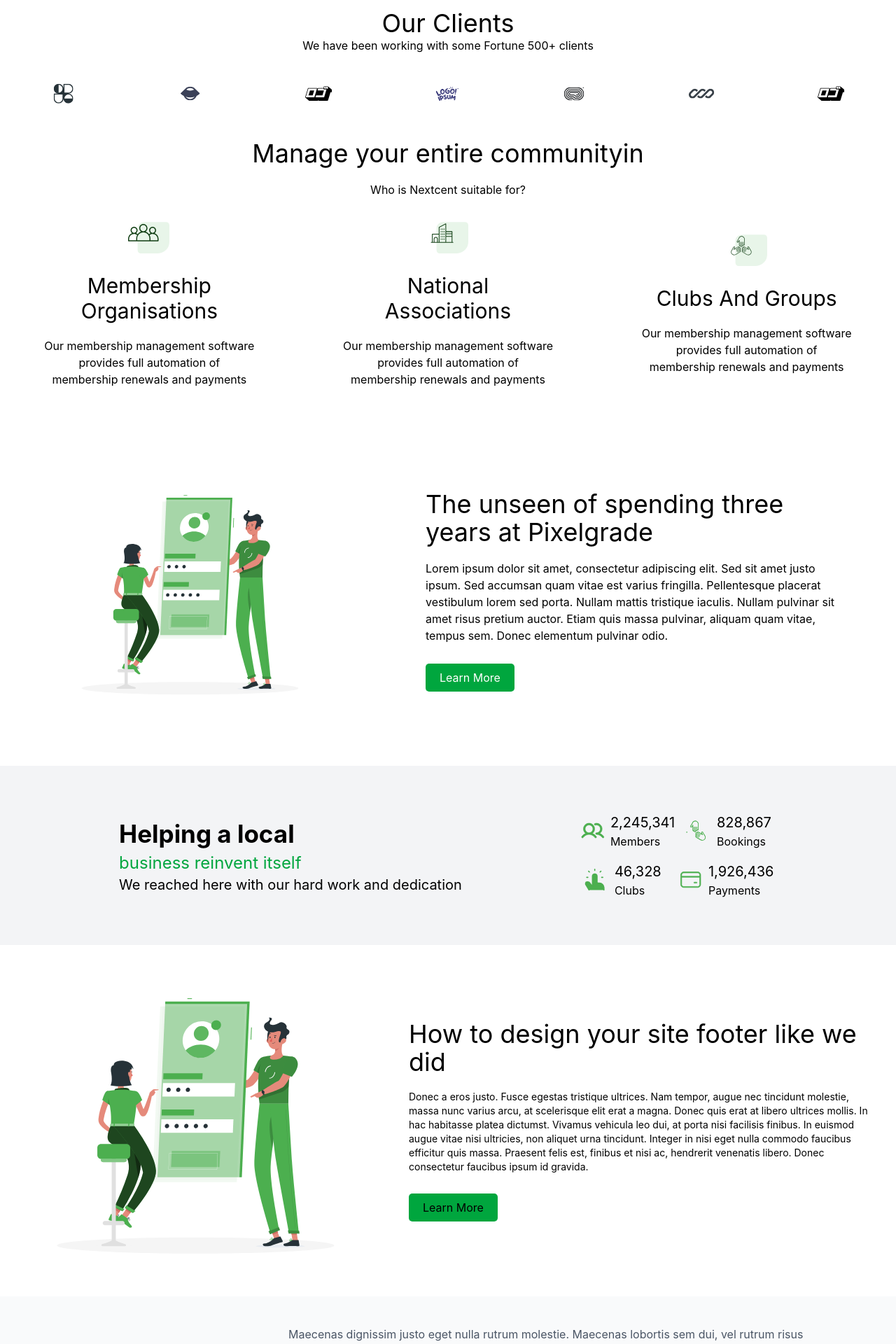
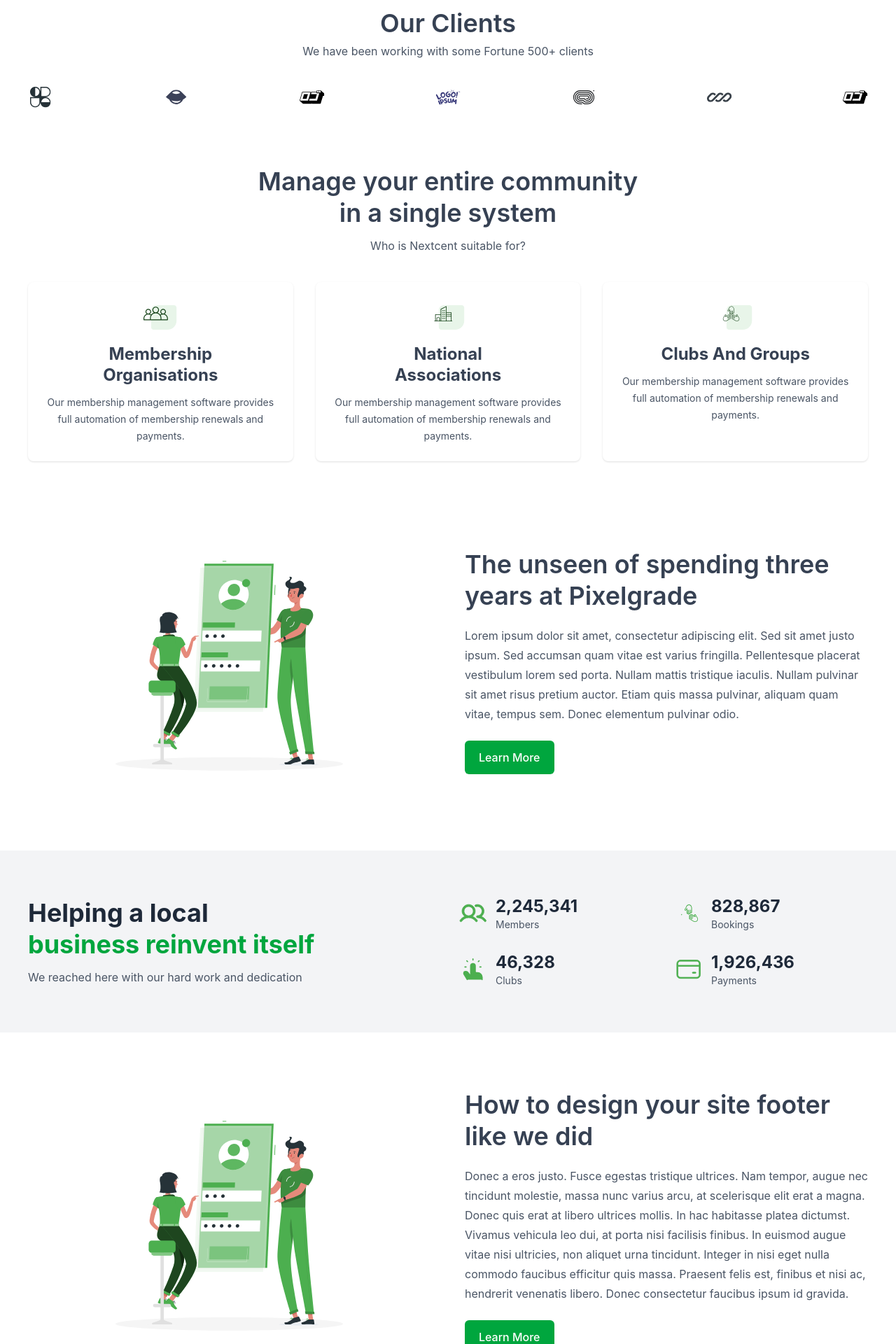
Before and after one commit to Naser-frontend/react-layout-practice, a React app in the folder Simple-ReactProject/: page / in a window 1280 px wide. Shown: the part 700-2620 px from the top of the page at 70% size. Built offline with nearby package versions, Linux system fonts and the light colour scheme; the HTML template or start-up script is replaced by a standard one.

Commit message:
complete the home page and Align home page sections to a shared container

```diff
--- a/Simple-ReactProject/src/components/Article.jsx
+++ b/Simple-ReactProject/src/components/Article.jsx
@@ -22,16 +22,16 @@ const articles = [
 
 function Article() {
   return (
-    <section className="bg-white px-5 py-12 sm:px-8 sm:py-16">
-      <div className="mx-auto max-w-6xl">
+    <section className="bg-white py-12 sm:py-16">
+      <div className="mx-auto w-full max-w-7xl px-6 sm:px-8 lg:px-10">
         <header className="mx-auto mb-8 max-w-2xl text-center">
           <h2 className="text-2xl font-semibold tracking-tight text-gray-700 sm:text-3xl">
             Caring is the new marketing
           </h2>
           <p className="mt-2 text-sm leading-6 text-gray-600">
             The Nextcent blog is the best place to read about the latest membership insights,
-            <br className="hidden sm:block" /> trends and more. See who’s joining the community, read about how our community
-            <br className="hidden sm:block" /> are increasing their membership income and lot’s more.
+            <br className="hidden sm:block" /> trends and more. See who&apos;s joining the community, read about how our community
+            <br className="hidden sm:block" /> are increasing their membership income and lots more.
           </p>
         </header>
 
@@ -51,7 +51,7 @@ function Article() {
                   className="inline-flex items-center gap-2 text-sm font-semibold text-green-600 transition-colors hover:text-green-700"
                   href="#blog"
                 >
-                  Readmore <span aria-hidden="true">→</span>
+                  Read more <span aria-hidden="true">&rarr;</span>
                 </a>
               </div>
             </article>
--- a/Simple-ReactProject/src/components/Clients.jsx
+++ b/Simple-ReactProject/src/components/Clients.jsx
@@ -10,70 +10,44 @@ import Icon9 from "../assets/images/icons/Icon (1).svg";
 import Icon10 from "../assets/images/icons/Icon (2).svg";
 import Icon11 from "../assets/images/icons/Frame 35.svg";
 
+function Clients() {
+  const clientLogos = [Icon1, Icon2, Icon3, Icon4, Icon5, Icon6, Icon7];
+  const groups = [
+    [Icon8, "Membership Organisations"],
+    [Icon9, "National Associations"],
+    [Icon10, "Clubs And Groups"],
+  ];
 
-function Clients(){
-    return(
-        <section>
-            <div className=" flex flex-col items-center mt-10">
-                <h2 className="text-4xl">Our Clients</h2>
-                <p>We have been working with some Fortune 500+ clients</p>
+  return (
+    <section className="bg-white">
+      <div className="mx-auto w-full max-w-7xl px-6 py-12 sm:px-8 sm:py-16 lg:px-10">
+        <header className="text-center">
+          <h2 className="text-3xl font-semibold text-gray-700 sm:text-4xl">Our Clients</h2>
+          <p className="mt-2 text-gray-600">We have been working with some Fortune 500+ clients</p>
+        </header>
+        <div className="mt-9 flex flex-wrap items-center justify-center gap-x-10 gap-y-6 sm:justify-between">
+          {clientLogos.map((logo, index) => <img key={index} className="h-8 w-8 object-contain sm:h-9 sm:w-9" src={logo} alt="Client logo" />)}
         </div>
 
-            <div>
-                <div className="flex justify-around mt-10 items-center">
-                    <img src={Icon1} alt="icon1" />
-                    <img src={Icon2} alt="icon2" />
-                    <img src={Icon3} alt="icon3" />
-                    <img src={Icon4} alt="icon4" />
-                    <img src={Icon5} alt="icon5" />
-                    <img src={Icon6} alt="icon6" />
-                    <img src={Icon7} alt="icon7" />
-
+        <div className="mt-16 text-center sm:mt-20">
+          <h2 className="text-3xl font-semibold leading-tight text-gray-700 sm:text-4xl">Manage your entire community<br className="hidden sm:block" /> in a single system</h2>
+          <p className="mt-3 text-gray-600">Who is Nextcent suitable for?</p>
         </div>
+        <div className="mt-10 grid gap-6 md:grid-cols-3 md:gap-8">
+          {groups.map(([icon, title]) => <article key={title} className="rounded-lg px-5 py-6 text-center shadow-sm"><img className="mx-auto h-12 w-12 object-contain" src={icon} alt="" /><h3 className="mx-auto mt-4 max-w-[230px] text-2xl font-bold leading-tight text-gray-700">{title}</h3><p className="mt-3 text-sm leading-6 text-gray-600">Our membership management software provides full automation of membership renewals and payments.</p></article>)}
         </div>
 
+        <div className="mt-16 grid items-center gap-8 sm:mt-20 md:grid-cols-2 md:gap-12">
+          <div className="flex justify-center"><img className="w-full max-w-[420px]" src={Icon11} alt="People using a membership platform" /></div>
           <div>
-                <div className="flex flex-col items-center">
-                    <h2 className="text-4xl mt-12">Manage your entire communityin <br /> </h2>
-                    <p className="mt-5">Who is Nextcent suitable for?</p>
-                </div>
-
-               <div className="flex mt-7 justify-around  items-center ">
-
-                 <div className="text-center w-[300px] ">
-                    <img className="mx-auto w-15" src={Icon8} alt="icon8" />
-                    <h3 className="text-3xl mt-7">Membership Organisations</h3>
-                    <p  className="mt-5">Our membership management software provides full automation of membership renewals and payments</p>
-                </div>
-
-                  <div className="text-center w-[300px] ">
-                    <img className="mx-auto w-15" src={Icon9} alt="icon9" />
-                    <h3 className="text-3xl mt-7">National Associations</h3>
-                    <p  className="mt-5">Our membership management software provides full automation of membership renewals and payments</p>
-                </div>
-
-                  <div className="text-center w-[300px] ">
-                    <img className="mx-auto w-15" src={Icon10} alt="icon1-" />
-                    <h3 className="text-3xl mt-7">Clubs And Groups</h3>
-                    <p  className="mt-5">Our membership management software provides full automation of membership renewals and payments</p>
-                </div>
-
-
-
-               </div>
-                 <div className="flex items-center justify-center mt-10 h-[500px]">
-                    <div className="w-[400px] mr-34"><img  className="w-4xl" src={Icon11} alt="" /></div>
-                    <div className="w-[600px]">
-                        <h2 className="text-4xl ">The unseen of spending three years at Pixelgrade</h2>
-                        <p className="mt-5">Lorem ipsum dolor sit amet, consectetur adipiscing elit. Sed sit amet justo ipsum. Sed
-                        accumsan quam vitae est varius fringilla. Pellentesque placerat vestibulum lorem sed
-                        porta. Nullam mattis tristique iaculis. Nullam pulvinar sit amet risus pretium auctor. Etiam
-                        quis massa pulvinar, aliquam quam vitae, tempus sem. Donec elementum pulvinar odio.</p>
-                        <button className="bg-green-600 mt-7 p-2 px-5 text-white rounded-[5px]">Learn More</button>
+            <h2 className="text-3xl font-semibold leading-tight text-gray-700 sm:text-4xl">The unseen of spending three years at Pixelgrade</h2>
+            <p className="mt-5 text-sm leading-7 text-gray-600 sm:text-base">Lorem ipsum dolor sit amet, consectetur adipiscing elit. Sed sit amet justo ipsum. Sed accumsan quam vitae est varius fringilla. Pellentesque placerat vestibulum lorem sed porta. Nullam mattis tristique iaculis. Nullam pulvinar sit amet risus pretium auctor. Etiam quis massa pulvinar, aliquam quam vitae, tempus sem. Donec elementum pulvinar odio.</p>
+            <button className="mt-6 rounded-md bg-green-600 px-5 py-3 font-medium text-white transition hover:bg-green-700">Learn More</button>
           </div>
         </div>
       </div>
     </section>
-    )
+  );
 }
+
 export default Clients;
--- a/Simple-ReactProject/src/components/Design.jsx
+++ b/Simple-ReactProject/src/components/Design.jsx
@@ -1,21 +1,18 @@
- import designimg from "../assets/images/icons/Frame 35.svg"
-function Design (){
-    return(
-        <section className="flex justify-around items-center">
-            <div>
-                <img className="w-lg " src={designimg} alt="" />
-            </div>
-            <div className="w-2xl ">
-                <h2 className="text-4xl">How to design your site footer like we did</h2>
-                <p className="text-sm mt-5">Donec a eros justo. Fusce egestas tristique ultrices. Nam tempor, augue nec tincidunt
-                molestie, massa nunc varius arcu, at scelerisque elit erat a magna. Donec quis erat at
-                libero ultrices mollis. In hac habitasse platea dictumst. Vivamus vehicula leo dui, at porta
-                nisi facilisis finibus. In euismod augue vitae nisi ultricies, non aliquet urna tincidunt. Integer
-                 in nisi eget nulla commodo faucibus efficitur quis massa. Praesent felis est, finibus et nisi
-                 ac, hendrerit venenatis libero. Donec consectetur faucibus ipsum id gravida.</p>
-                <button className="bg-green-600 mt-7 p-2 px-5 rounded-[5px]">Learn More</button>
-            </div>
-        </section>
-    )
+import designimg from "../assets/images/icons/Frame 35.svg";
+
+function Design() {
+  return (
+    <section className="bg-white">
+      <div className="mx-auto grid w-full max-w-7xl items-center gap-8 px-6 py-12 sm:px-8 sm:py-16 md:grid-cols-2 md:gap-12 lg:px-10">
+        <div className="flex justify-center"><img className="w-full max-w-[420px]" src={designimg} alt="Illustration of a person designing a website" /></div>
+        <div>
+          <h2 className="text-3xl font-semibold leading-tight text-gray-700 sm:text-4xl">How to design your site footer like we did</h2>
+          <p className="mt-5 text-sm leading-7 text-gray-600 sm:text-base">Donec a eros justo. Fusce egestas tristique ultrices. Nam tempor, augue nec tincidunt molestie, massa nunc varius arcu, at scelerisque elit erat a magna. Donec quis erat at libero ultrices mollis. In hac habitasse platea dictumst. Vivamus vehicula leo dui, at porta nisi facilisis finibus. In euismod augue vitae nisi ultricies, non aliquet urna tincidunt. Integer in nisi eget nulla commodo faucibus efficitur quis massa. Praesent felis est, finibus et nisi ac, hendrerit venenatis libero. Donec consectetur faucibus ipsum id gravida.</p>
+          <button className="mt-6 rounded-md bg-green-600 px-5 py-3 font-medium text-white transition hover:bg-green-700">Learn More</button>
+        </div>
+      </div>
+    </section>
+  );
 }
+
 export default Design;
--- a/Simple-ReactProject/src/components/Footer.jsx
+++ b/Simple-ReactProject/src/components/Footer.jsx
@@ -23,7 +23,7 @@ function Footer() {
 
   return (
     <footer className="bg-[#263238] text-white">
-      <div className="mx-auto grid max-w-[1230px] grid-cols-1 gap-10 px-6 py-12 sm:px-10 md:grid-cols-[2fr_0.8fr_0.8fr_1.35fr] md:gap-12 md:py-[72px]">
+      <div className="mx-auto grid max-w-7xl grid-cols-1 gap-10 px-6 py-12 sm:px-8 lg:px-10 md:grid-cols-[2fr_0.8fr_0.8fr_1.35fr] md:gap-12 md:py-[72px]">
         <div>
           <a href="/" aria-label="Nexcent home" className="inline-flex items-center">
             <img src={logo} alt="Nexcent" className="h-9 w-auto brightness-0 invert" />
--- a/Simple-ReactProject/src/components/HeroSection.jsx
+++ b/Simple-ReactProject/src/components/HeroSection.jsx
@@ -1,23 +1,19 @@
 import { Link } from "react-router-dom";
- import Heroimg from "../assets/images/icons/Illustration.svg"
-function HeroSection(){
-    return(
-     <div className="flex p-20 justify-between items-center bg-gray-100 h-[600px]">
-        {/*  thsi div is fore left paragraphs */}
-          <div className="">
-        <h1 className="text-7xl">Lessons and insights <br />
-         <span className="text-green-600 ">from 8 years</span></h1>
-         <p className="mt-5 text-2xl">Where to grow your business as a photographer: site or social media?</p>
-        <div className="mt-5">
-          <Link className="bg-green-600 mt-7 p-2 px-5 rounded-[5px]" to="/Register">Register</Link>
+import Heroimg from "../assets/images/icons/Illustration.svg";
+
+function HeroSection() {
+  return (
+    <section className="bg-gray-100">
+      <div className="mx-auto grid min-h-[480px] w-full max-w-7xl items-center gap-10 px-6 py-14 sm:px-8 md:grid-cols-2 md:py-20 lg:px-10">
+        <div className="max-w-2xl">
+          <h1 className="text-4xl font-semibold leading-tight text-gray-700 sm:text-5xl lg:text-6xl">Lessons and insights <span className="block text-green-600">from 8 years</span></h1>
+          <p className="mt-5 max-w-xl text-base leading-7 text-gray-600 sm:text-lg">Where to grow your business as a photographer: site or social media?</p>
+          <Link className="mt-7 inline-flex rounded-md bg-green-600 px-5 py-3 font-medium text-white transition hover:bg-green-700" to="/Register">Register</Link>
         </div>
-       </div>
-       {/*  this dev is for image right  */}
-       <div>
-          <img className="w-[400px]" src={Heroimg} alt="Hero image" />
-       </div>
+        <div className="flex justify-center md:justify-end"><img className="w-full max-w-[400px]" src={Heroimg} alt="People working with a digital platform" /></div>
+      </div>
+    </section>
+  );
+}
 
-     </div>
-    )
-}
 export default HeroSection;
--- a/Simple-ReactProject/src/components/Navbar.jsx
+++ b/Simple-ReactProject/src/components/Navbar.jsx
@@ -4,7 +4,7 @@ import { Link } from "react-router-dom"
 function Navbar() {
   return (
     <nav className="w-full border-b border-gray-100 bg-white/95 shadow-sm">
-      <div className="mx-auto flex max-w-7xl items-center justify-between px-5 py-4 sm:px-8">
+      <div className="mx-auto flex max-w-7xl items-center justify-between px-6 py-4 sm:px-8 lg:px-10">
         <Link to="/" aria-label="Home" className="shrink-0">
           <img src={logo} alt="My logo" className="h-10 w-auto" />
         </Link>
--- a/Simple-ReactProject/src/components/Overview.jsx
+++ b/Simple-ReactProject/src/components/Overview.jsx
@@ -1,55 +1,34 @@
-import icon1 from "../assets/images/icons/Icon (3).svg"
-import icon2 from "../assets/images/icons/Icon (4).svg"
-import icon3 from "../assets/images/icons/Icon (5).svg"
-import icon4 from "../assets/images/icons/Icon (6).svg"
+import icon1 from "../assets/images/icons/Icon (3).svg";
+import icon2 from "../assets/images/icons/Icon (4).svg";
+import icon3 from "../assets/images/icons/Icon (5).svg";
+import icon4 from "../assets/images/icons/Icon (6).svg";
 
-function Overview(){
-    return(
-        <section className="bg-gray-100 flex justify-around  items-center  h-64">
-            <div className=" flex flex-col ml-auto">
-                 <h2 className="font-bold text-[35px]">Helping a local </h2>
-                 <h2 className="text-green-600 text-2xl">business reinvent itself</h2>
-                 <p className="text-[20px]">We reached here with our hard work and dedication</p>
+function Overview() {
+  const stats = [
+    [icon1, "2,245,341", "Members"],
+    [icon2, "828,867", "Bookings"],
+    [icon3, "46,328", "Clubs"],
+    [icon4, "1,926,436", "Payments"],
+  ];
+
+  return (
+    <section className="bg-gray-100">
+      <div className="mx-auto grid w-full max-w-7xl items-center gap-8 px-6 py-12 sm:px-8 md:grid-cols-2 md:py-16 lg:px-10">
+        <div>
+          <h2 className="text-3xl font-bold leading-tight text-gray-800 sm:text-4xl">Helping a local <span className="block text-green-600">business reinvent itself</span></h2>
+          <p className="mt-3 text-gray-600">We reached here with our hard work and dedication</p>
+        </div>
+        <div className="grid grid-cols-2 gap-x-5 gap-y-7 sm:gap-x-8">
+          {stats.map(([icon, value, label]) => (
+            <div key={label} className="flex items-center gap-3">
+              <img className="h-10 w-10 object-contain" src={icon} alt="" />
+              <div><p className="text-xl font-bold text-gray-800 sm:text-2xl">{value}</p><p className="text-sm text-gray-600">{label}</p></div>
             </div>
-            <div className="flex ml-auto flex-col m-auto ml-10">
+          ))}
+        </div>
+      </div>
+    </section>
+  );
+}
 
-               <div className="flex ">
-                 <div className="w-35 flex">
-                    <img className="w-10 self-center " src={icon1} alt="" />
-                   <div className="flex flex-col p-2 justify-center">
-                     <p className="text-[20px]">2,245,341 </p>
-                     <p>Members</p>
-                   </div>
-                </div>
-                <div className="w-35 flex">
-                    <img className="w-25 self-center " src={icon2}  alt="" />
-                   <div className="flex flex-col p-2 justify-center">
-                     <p  className="text-[20px]">828,867</p>
-                    <p>Bookings</p>
-                   </div>
-                </div>
-               </div>
-
-                <div className="flex">
-
-                <div className="w-35 flex">
-                    <img className="w-10 self-center " src={icon3}  alt="" />
-                   <div className="flex flex-col p-2 justify-center">
-                     <p  className="text-[20px]">46,328</p>
-                    <p>Clubs</p>
-                   </div>
-                </div>
-                <div className="w-35 flex">
-                    <img className="w-10 self-center " src={icon4}  alt="" />
-                  <div className="flex flex-col p-2 justify-center">
-                      <p  className="text-[20px]">1,926,436</p>
-                    <p>Payments</p>
-                  </div>
-                </div>
-                </div>
-
-            </div>
-        </section>
-    )
-}
-export default Overview
+export default Overview;
--- a/Simple-ReactProject/src/components/Smith.jsx
+++ b/Simple-ReactProject/src/components/Smith.jsx
@@ -10,8 +10,8 @@ function Smith() {
   const customerLogos = [Icon3, Icon4, Icon5, Icon6, Icon7, Icon8]
 
   return (
-    <section className="bg-gray-50 px-5 py-10 sm:px-8 lg:px-12">
-      <div className="mx-auto grid max-w-6xl items-center gap-8 md:grid-cols-[minmax(220px,300px)_1fr] md:gap-12">
+    <section className="bg-gray-50 py-10 sm:py-12">
+      <div className="mx-auto grid w-full max-w-7xl items-center gap-8 px-6 sm:px-8 md:grid-cols-[minmax(220px,300px)_1fr] md:gap-12 lg:px-10">
         <div className="flex justify-center">
           <img
             className="h-48 w-48 rounded-md object-cover shadow-md sm:h-56 sm:w-56"
```
Lines whose indentation alone changed are shown as unchanged.
